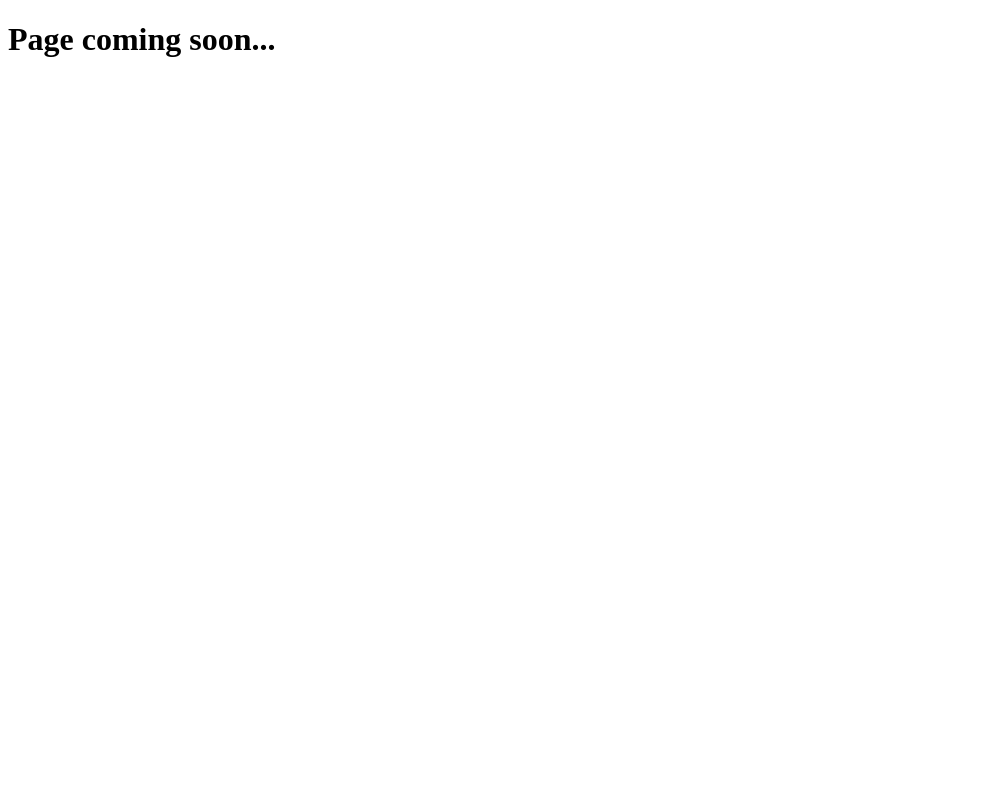
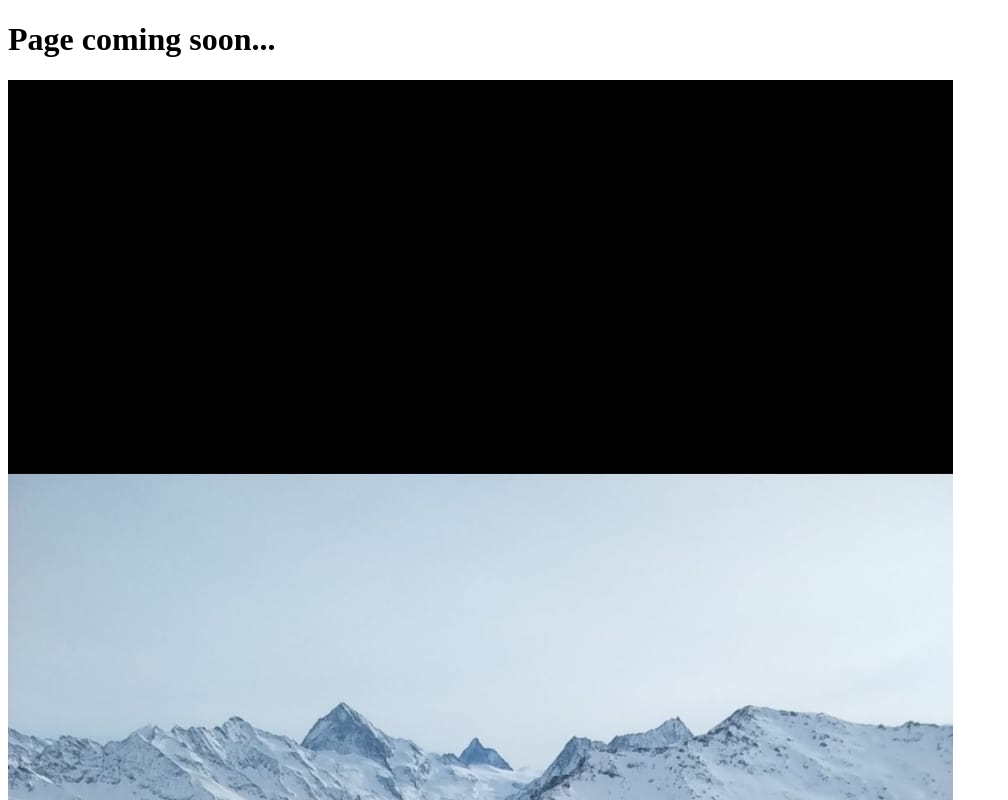
Before and after one commit to benstvit/git-101, a plain HTML site: page index.html in a window 1280 px wide. Shown: the top 800 px of the page, without its empty margins (0-1008 px from the left). Drawn offline with Linux system fonts and the light colour scheme.

Commit message:
Added image repertory and quentben image

```diff
--- a/index.html
+++ b/index.html
@@ -7,6 +7,7 @@
 </head>
 <body>
 	<h1>Page coming soon...</h1>
+	<img src="images/quentben.jpeg" alt="">
 
 </body>
 </html>
```
Also changed, not shown: images/quentben.jpeg (added).
